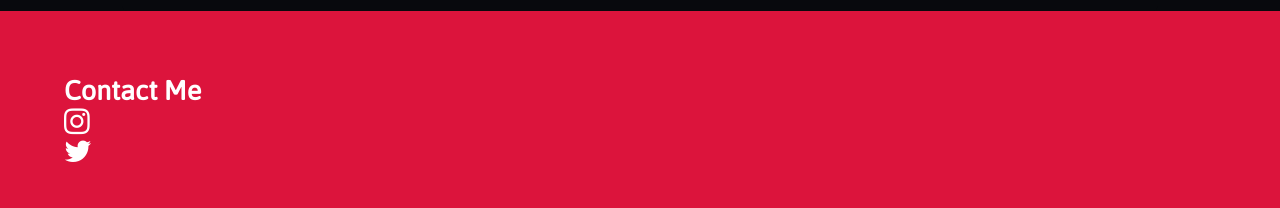
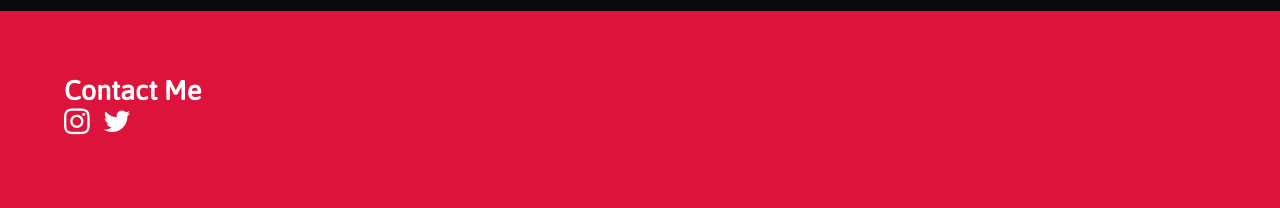
Before and after one commit to eoinparkinson/portfolio-site, a Jekyll site: the page built from index.md, in a window 1280 px wide. Shown: the part 706-914 px from the top of the page. Built offline with Jekyll 4.4.1, drawn with Linux system fonts in a browser that asks for light colours; a script that is not in the unit is left out.

Commit message:
display the social icons inline

```diff
--- a/assets/css/footer.css
+++ b/assets/css/footer.css
@@ -18,3 +18,8 @@ footer {
 .social-icons i:hover {
 	color: grey;
 }
+
+.social-icons li {
+	display: inline;
+	padding-right: 0.5em;
+}
```
